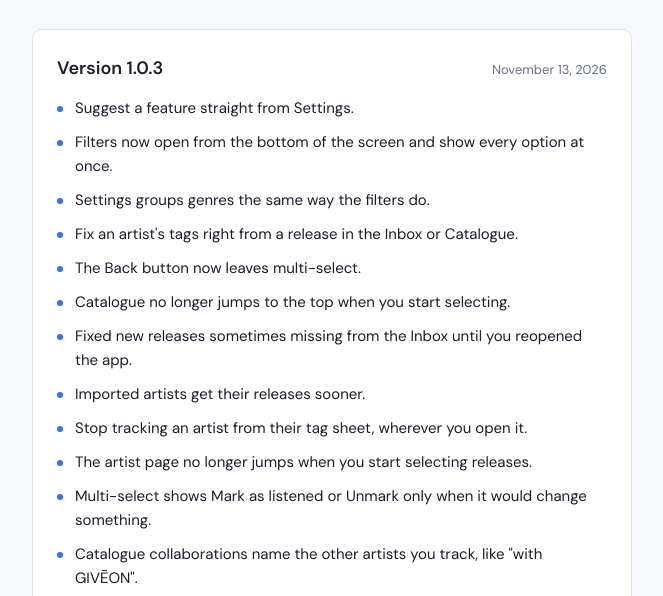
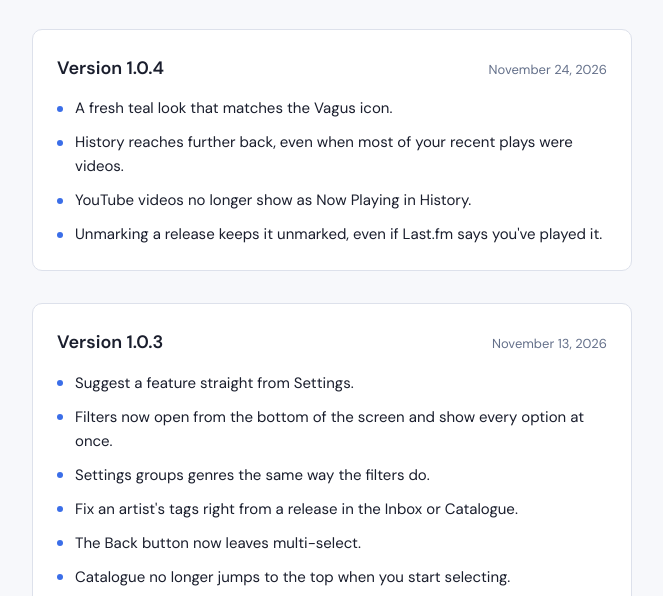
Before and after one commit to justanappearance/justanappearance.github.io, a plain HTML site: page vagus/changelog.html in a window 1280 px wide. Shown: the part 149-745 px from the top of the page, without its empty margins (308-971 px from the left). Drawn offline with Linux system fonts and the light colour scheme.

Commit message:
Update Vagus release notes

```diff
--- a/vagus/changelog.html
+++ b/vagus/changelog.html
@@ -131,6 +131,19 @@
 
   <section class="card">
     <div class="release">
+      <h2>Version 1.0.4</h2>
+      <time datetime="2026-11-24">November 24, 2026</time>
+    </div>
+    <ul>
+      <li>A fresh teal look that matches the Vagus icon.</li>
+      <li>History reaches further back, even when most of your recent plays were videos.</li>
+      <li>YouTube videos no longer show as Now Playing in History.</li>
+      <li>Unmarking a release keeps it unmarked, even if Last.fm says you've played it.</li>
+    </ul>
+  </section>
+
+  <section class="card">
+    <div class="release">
       <h2>Version 1.0.3</h2>
       <time datetime="2026-11-13">November 13, 2026</time>
     </div>
```
